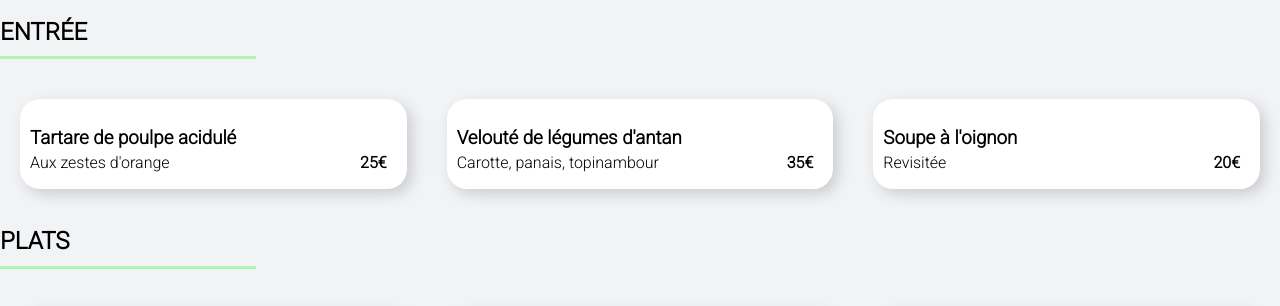
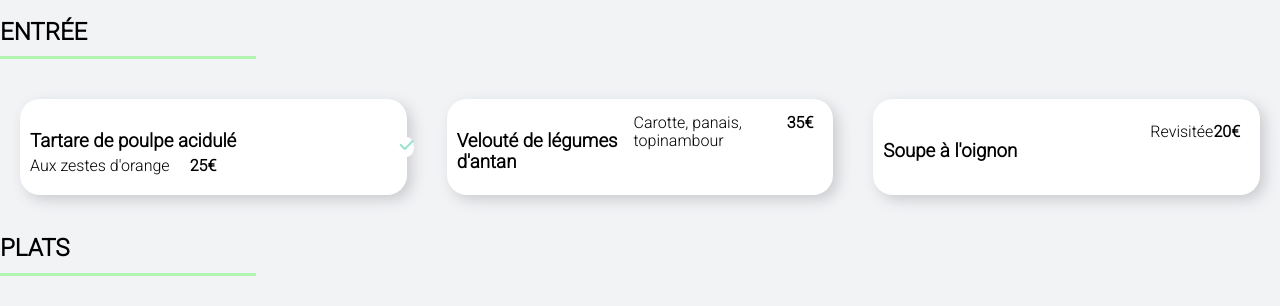
Before and after one commit to FabriceFleche/FabriceFleche_3_09032022, a website: page HTML/menualafrancaise.html in a window 1280 px wide. Shown: the part 460-766 px from the top of the page. Drawn offline with Linux system fonts and the light colour scheme; a web font is replaced by a local one.

Commit message:
Creation coche validation plat

```diff
--- a/HTML/menualafrancaise.html
+++ b/HTML/menualafrancaise.html
@@ -36,10 +36,15 @@
                 <h2 class="plat__titre">ENTR&Eacute;E</h2>
                 <div class="plat__liste platlisteun">
                     <div class="plat__intitule">
-                        <h3 class="plat__intitule__titre">Tartare de poulpe acidulé</h3>
-                        <div class="plat__intitule__prix">
-                            <p>Aux zestes d'orange</p>
-                            <p><strong>25€</strong></p>
+                        <div class="plat__intitule--bloctexte">
+                            <h3 class="plat__intitule__titre">Tartare de poulpe acidulé</h3>
+                            <div class="plat__intitule__prix">
+                                <p>Aux zestes d'orange</p>
+                                <p><strong>25€</strong></p>
+                            </div>
+                        </div>
+                        <div class="check">
+                            <div class="check__icone"><i class="fas fa-check"></i></div>
                         </div>
                     </div>
                     <div class="plat__intitule">
--- a/SCSS/pages/_menus.scss
+++ b/SCSS/pages/_menus.scss
@@ -101,6 +101,9 @@
         margin-right: 80%;
     }
     &__intitule {
+        display: flex;
+        align-items: center;
+        justify-content: space-between;
         border: solid 0px;
         box-shadow: 5px 5px 14px $color-grisfonce;
         margin: 20px;
@@ -116,6 +119,32 @@
             margin-top: -30px;
             margin-right: 20px;
         }
+        &--bloctexte {
+            display: flex;
+            flex-direction: column;
+        }
+        &:hover .check {
+            width: 4rem;
+        }
+    }
+}
+
+.check {
+    display: flex;
+    align-items: center;
+    justify-content: center;
+    background-color: $color-tertiary;
+    border-radius: 0% 20% 20% 0%;
+    width: 0px;
+    height: 6rem;
+    &__icone {
+        color: $color-tertiary;
+        background-color: $color-blanc;
+        border-radius: 50%;
+        width: 20px;
+        height: 20px;
+        text-align: center;
+
     }
 }
 
```
Also changed, not shown: CSS/style.css, 1 other file.
